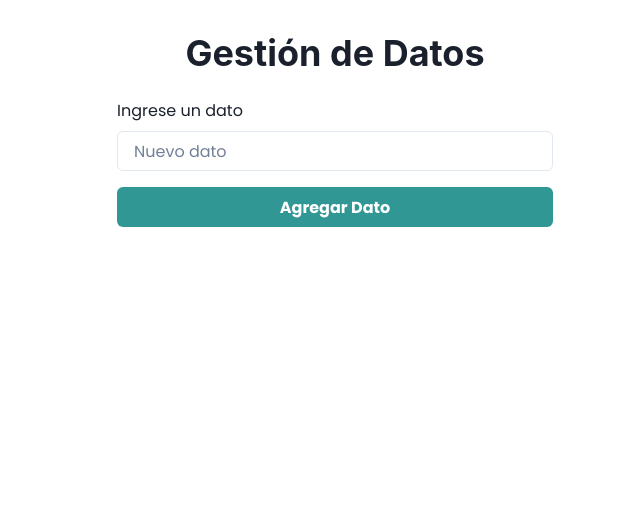
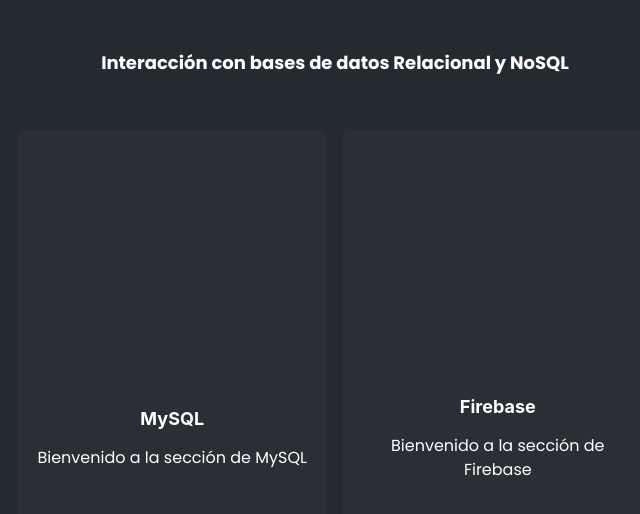
Before and after one commit to GiaWong/Fiuba_BDD, a Next.js app: page / in a window 1280 px wide. Shown: the top 514 px of the page, without its empty margins (305-945 px from the left). Built offline with nearby package versions, Linux system fonts and the light colour scheme.

Commit message:
feat: Dividir pantalla principal en secciones de MySQL y Firebase

```diff
--- /dev/null
+++ b/next.config.mjs
@@ -0,0 +1,4 @@
+/** @type {import('next').NextConfig} */
+const nextConfig = {};
+
+export default nextConfig;
--- a/src/app/globals.css
+++ b/src/app/globals.css
@@ -1,6 +1,6 @@
 :root {
     --background: #ffffff;
-    --foreground: #171717;
+    --foreground: #ffffff;
   }
 
   @media (prefers-color-scheme: dark) {
--- /dev/null
+++ b/src/app/home/firebase/page.js
@@ -0,0 +1,5 @@
+import FireBase from "@/components/firebase/FireBase";
+
+export default function FireBasePage() {
+  return <FireBase />;
+}
--- /dev/null
+++ b/src/app/home/mysql/page.js
@@ -0,0 +1,5 @@
+import MySql from "@/components/mysql/MySql";
+
+export default function MySqlPage() {
+  return <MySql />;
+}
--- a/src/app/layout.js
+++ b/src/app/layout.js
@@ -1,7 +1,9 @@
 import { Providers } from './providers';
 import "./globals.css";
 import { Poppins } from 'next/font/google';
+import { Flex} from '@chakra-ui/react';
 
+// Configuración de la fuente Poppins desde Google Fonts
 const poppins = Poppins({
   subsets: ['latin'],
   weight: ['400', '700'],
@@ -10,8 +12,22 @@
 export default function RootLayout({ children }) {
   return (
     <html lang="en">
-      <body className={`${poppins.className}`}>
-        <Providers>{children}</Providers>
+      <body className={poppins.className}>
+        <Providers> {/* Envolviendo toda la aplicación dentro del Providers */}
+          <Flex w="100vw" h="100vh" direction="column" bg="#232a30">
+            <Flex
+              w="100%"
+              h="100%"
+              p="20px"
+              align="center"
+              justify="center"
+              direction="column"
+              color="white"
+            >
+              {children}
+            </Flex>
+          </Flex>
+        </Providers>
       </body>
     </html>
   );
--- a/src/app/page.js
+++ b/src/app/page.js
@@ -1,72 +1,57 @@
-/** Aquí va la pagina principal */
-
 "use client";
 
-import React, { useState } from "react";
-import { Box, Heading, FormControl, FormLabel, Input, Button, VStack, HStack } from "@chakra-ui/react";
-
+import React from "react";
+import { Box, Flex, Heading } from "@chakra-ui/react";
+import MySql from "@/components/mysql/MySql";
+import FireBase from "@/components/firebase/FireBase";
 export default function Page() {
-  const [data, setData] = useState([]);
-  const [inputValue, setInputValue] = useState("");
-  const [editIndex, setEditIndex] = useState(null);
-
-  const handleAdd = () => {
-    if (inputValue.trim()) {
-      if (editIndex !== null) {
-        const updatedData = [...data];
-        updatedData[editIndex] = inputValue;
-        setData(updatedData);
-        setEditIndex(null);
-      } else {
-        setData([...data, inputValue]);
-      }
-      setInputValue("");
-    }
-  };
-
-  const handleEdit = (index) => {
-    setInputValue(data[index]);
-    setEditIndex(index);
-  };
-
-  const handleDelete = (index) => {
-    setData(data.filter((_, i) => i !== index));
-  };
-
   return (
-    <Box p={8} maxWidth="500px" mx="auto">
-      <Heading mb={6} textAlign="center">
-        Gestión de Datos
+    <Flex direction="column" height="100vh" bg="#232a30" color="white">
+      <Heading
+        mb={6}
+        textAlign="center"
+        fontSize="lg"
+        fontFamily="Poppins, sans-serif"
+        pt={8}
+      >
+        Interacción con bases de datos Relacional y NoSQL
       </Heading>
 
-      <FormControl mb={4}>
-        <FormLabel>Ingrese un dato</FormLabel>
-        <Input
-          placeholder="Nuevo dato"
-          value={inputValue}
-          onChange={(e) => setInputValue(e.target.value)}
-        />
-      </FormControl>
+      <Flex flex="1" justify="space-evenly" align="center" p={8}>
+        {/* Sección de MySQL */}
+        <Box
+          flex="1"
+          display="flex"
+          flexDirection="column"
+          alignItems="center"
+          justifyContent="center"
+          bg="#2b2f35"
+          borderRadius="md"
+          p={4}
+          mx={2}
+          height="100%"
+        >
+          <Heading fontSize="lg" mb={4}>MySQL</Heading>
+          <MySql />  {/* Renderizando el componente MySql */}
+        </Box>
 
-      <Button colorScheme="teal" width="full" mb={6} onClick={handleAdd}>
-        {editIndex !== null ? "Modificar Dato" : "Agregar Dato"}
-      </Button>
-
-      <VStack spacing={4} align="stretch">
-        {data.map((item, index) => (
-          <HStack key={index} spacing={4}>
-            <Box flex="1" p={2} border="1px" borderColor="gray.200" borderRadius="md">
-              {item}
-            </Box>
-            <Button colorScheme="yellow" onClick={() => handleEdit(index)}>
-              Editar
-            </Button>
-            <Button colorScheme="red" onClick={() => handleDelete(index)}>
-              Eliminar
-            </Button>
-          </HStack>
-        ))}
-      </VStack>
-    </Box>
+        {/* Sección de Firebase */}
+        <Box
+          flex="1"
+          display="flex"
+          flexDirection="column"
+          alignItems="center"
+          justifyContent="center"
+          bg="#2b2f35"
+          borderRadius="md"
+          p={4}
+          mx={2}
+          height="100%"
+        >
+          <Heading fontSize="lg" mb={4}>Firebase</Heading>
+          <FireBase />  {/* Renderizando el componente Firebase */}
+        </Box>
+      </Flex>
+    </Flex>
   );
 }
--- /dev/null
+++ b/src/components/firebase/FireBase.jsx
@@ -0,0 +1,13 @@
+"use client";
+
+import React from "react";
+import { Box, Text } from "@chakra-ui/react";
+
+export default function Firebasee() {
+  return (
+    <Box textAlign="center">
+      <Text fontSize="md">Bienvenido a la sección de Firebase</Text>
+      {/* Aquí puedes agregar cualquier información o datos de Firebase */}
+    </Box>
+  );
+}
--- /dev/null
+++ b/src/components/mysql/MySql.jsx
@@ -0,0 +1,13 @@
+"use client";
+
+import React from "react";
+import { Box, Text } from "@chakra-ui/react";
+
+export default function MySql() {
+  return (
+    <Box textAlign="center">
+      <Text fontSize="md">Bienvenido a la sección de MySQL</Text>
+      {/* Aquí puedes agregar cualquier información o datos de MySQL */}
+    </Box>
+  );
+}
```
Also changed, not shown: jsconfig.json (added, +8 -0 lines), package.json (+6 -8 lines), src/components/menu/Menu.jsx (added, +51 -0 lines), 1 other file (tests, documents, lock files or other folders).
